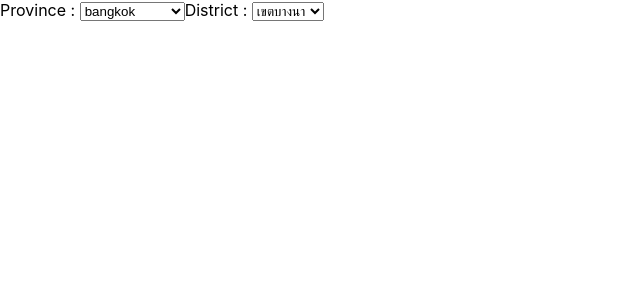
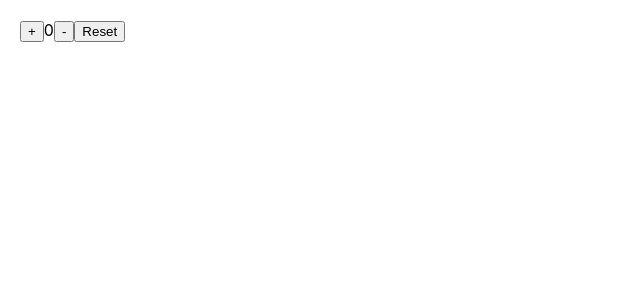
Before and after one commit to ktgift/homeworkCodeCamp12, a React (Create React App) app in the folder react/my-lab/my-lab/: page / in a window 1280 px wide. Shown: the top 300 px of the page, without its empty margins (0-640 px from the left). Built offline with nearby package versions, Linux system fonts and the light colour scheme.

Commit message:
finish lab 4-3

```diff
--- a/react/my-lab/my-lab/src/App.js
+++ b/react/my-lab/my-lab/src/App.js
@@ -1,19 +1,11 @@
+
 function App() {
   return (
-    <div>
-      <label forHtml="province">Province : </label>
-        <select name="province" id="province">
-          <option value="bangkok">bangkok</option>
-          <option value="nakhonsawan">nakhonsawan</option>
-        <option value="phichit">phichit</option>
-      </select>
-
-          <label forHtml="district">District : </label>
-          <select name="district" id="district">
-            <option value="bangna">เขตบางนา</option>
-            <option value="bangrak">เขตบางรัก</option>
-            <option value="banksue">เขตบางซื่อ</option>
-          </select>
+    <div style={{margin: "20px"}}>
+     <button>+</button>
+     <span>0</span>
+     <button>-</button>
+     <button type='reset'>Reset</button>
     </div>
   );
 }
--- /dev/null
+++ b/react/my-lab/package.json
@@ -0,0 +1,5 @@
+{
+  "dependencies": {
+    "bootstrap": "^5.1.3"
+  }
+}
```
Also changed, not shown: 1 other file (tests, documents, lock files or other folders).
